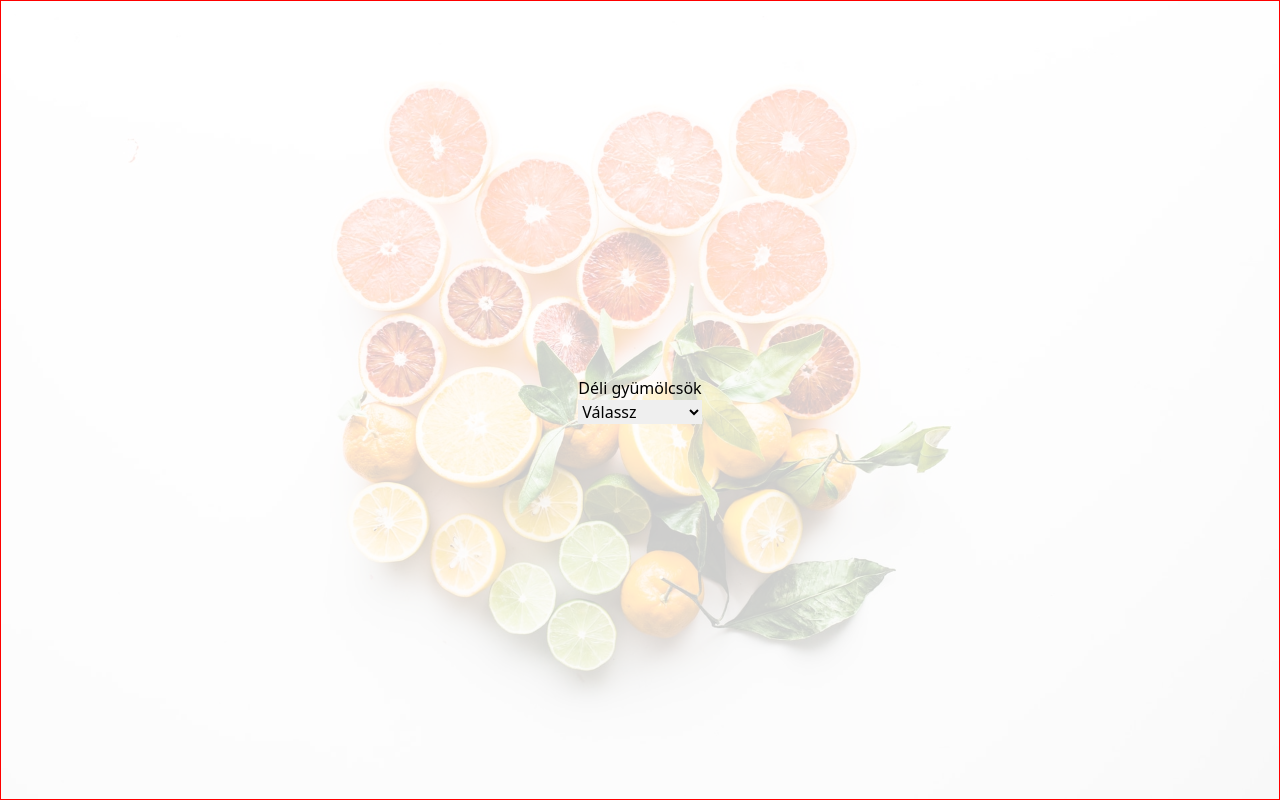
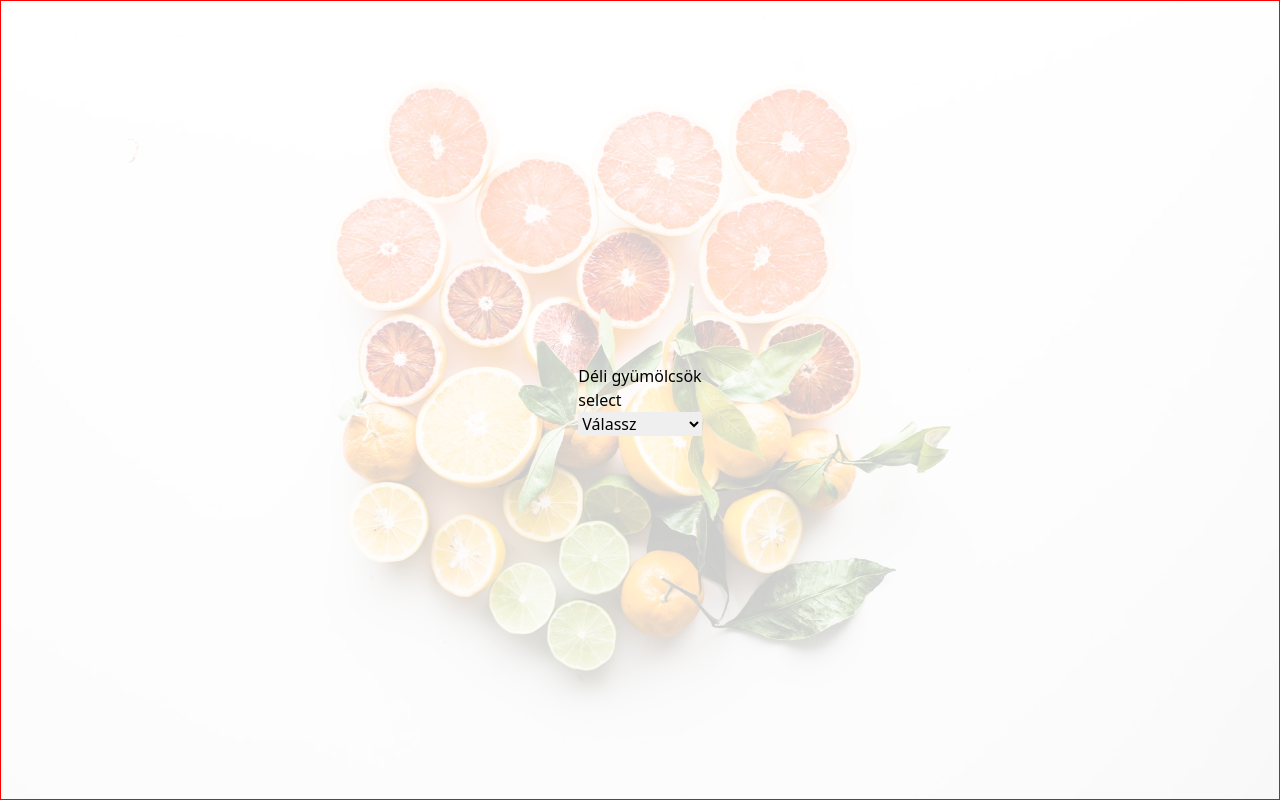
Before and after one commit to FMarcell06/fruits, a plain HTML site: page index.html in a window 1280 px wide. Drawn offline with nearby package versions, Linux system fonts and the light colour scheme.

Commit message:
teszt commit

```diff
--- a/index.html
+++ b/index.html
@@ -12,6 +12,7 @@
 <body>
     <div class="container">
         <h1>Déli gyümölcsök</h1>
+        <p>select</p>
         <select name="" id="fruits" onchange="handleChange(this)">
             <option value="x">Válassz</option>
         </select>
```
